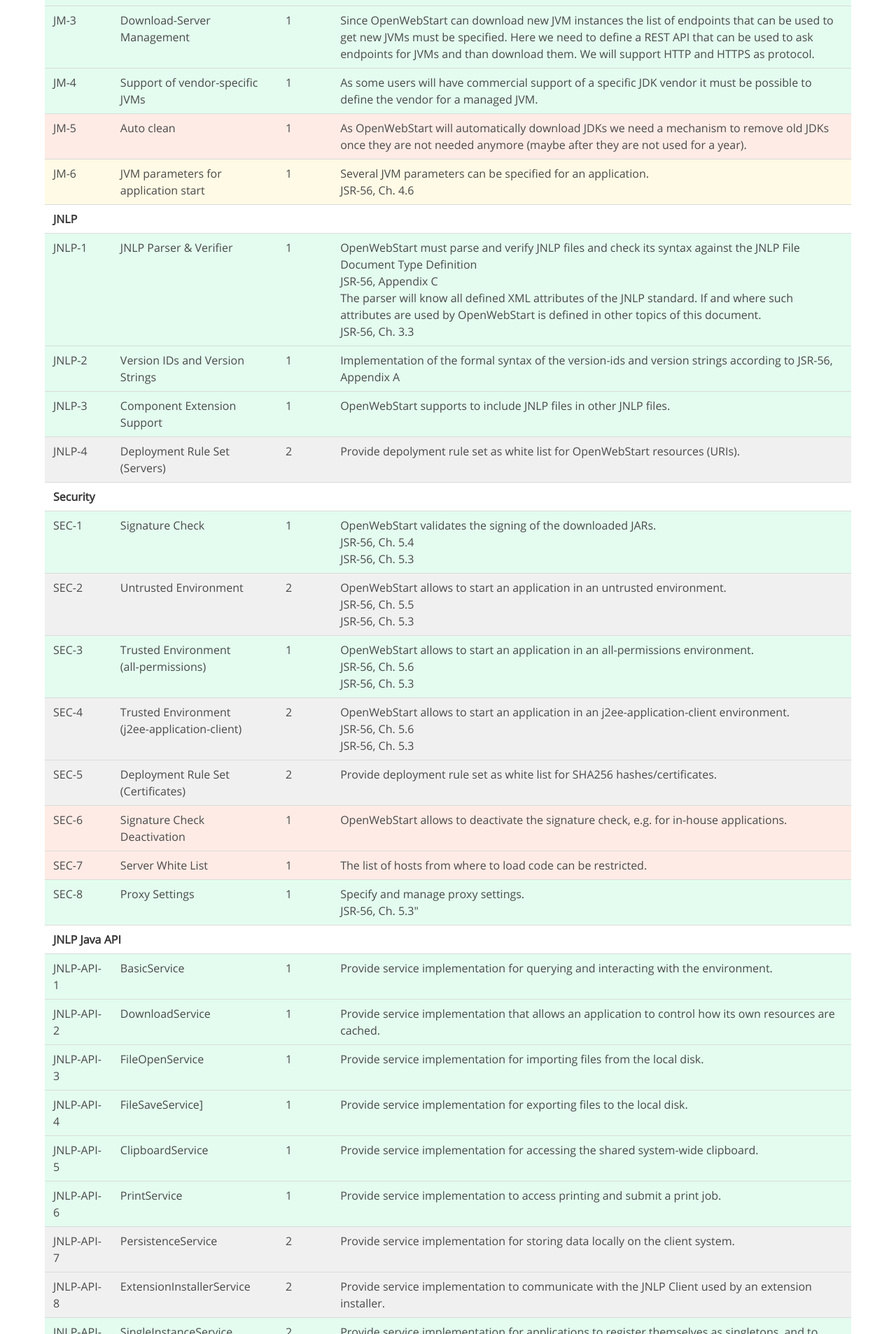
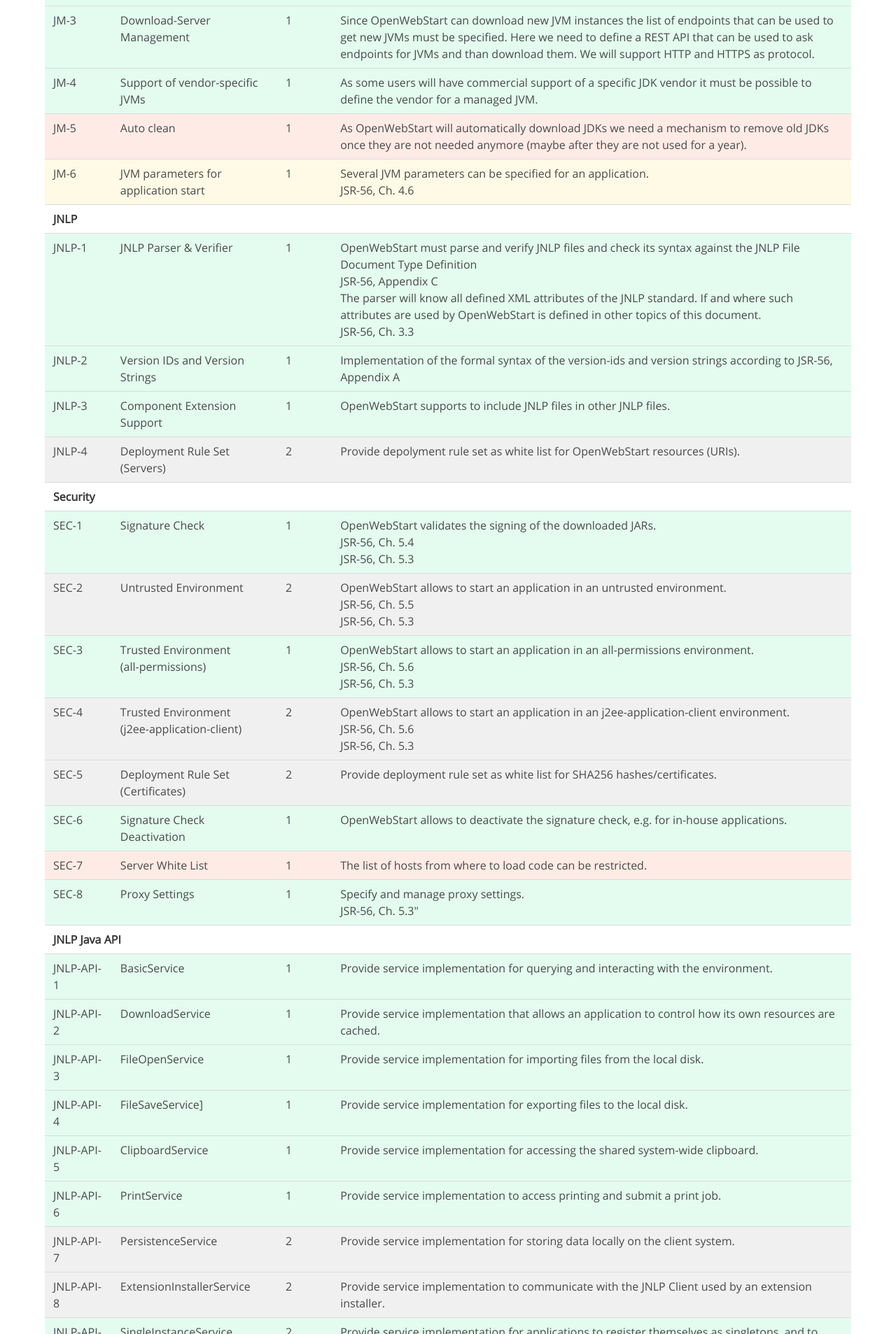
Before and after one commit to karakun/openwebstart-page, a Jekyll site: the page built from features.md, in a window 1280 px wide. Shown: the part 4493-6400 px from the top of the page at 70% size. Built offline with Jekyll 4.4.1, drawn with Linux system fonts in a browser that asks for light colours; comment, search, counter and statistics services are not loaded.

Commit message:
sec-6 provides -nosecurity by ITW, therefore set to done

```diff
--- a/features.md
+++ b/features.md
@@ -494,7 +494,7 @@
     <td>2</td>
     <td>Provide deployment rule set as white list for SHA256 hashes/certificates.</td>
 </tr>
-<tr class="feature-missing">
+<tr class="feature-done">
     <td>SEC-6</td>
     <td>Signature Check Deactivation</td>
     <td>1</td>
```
